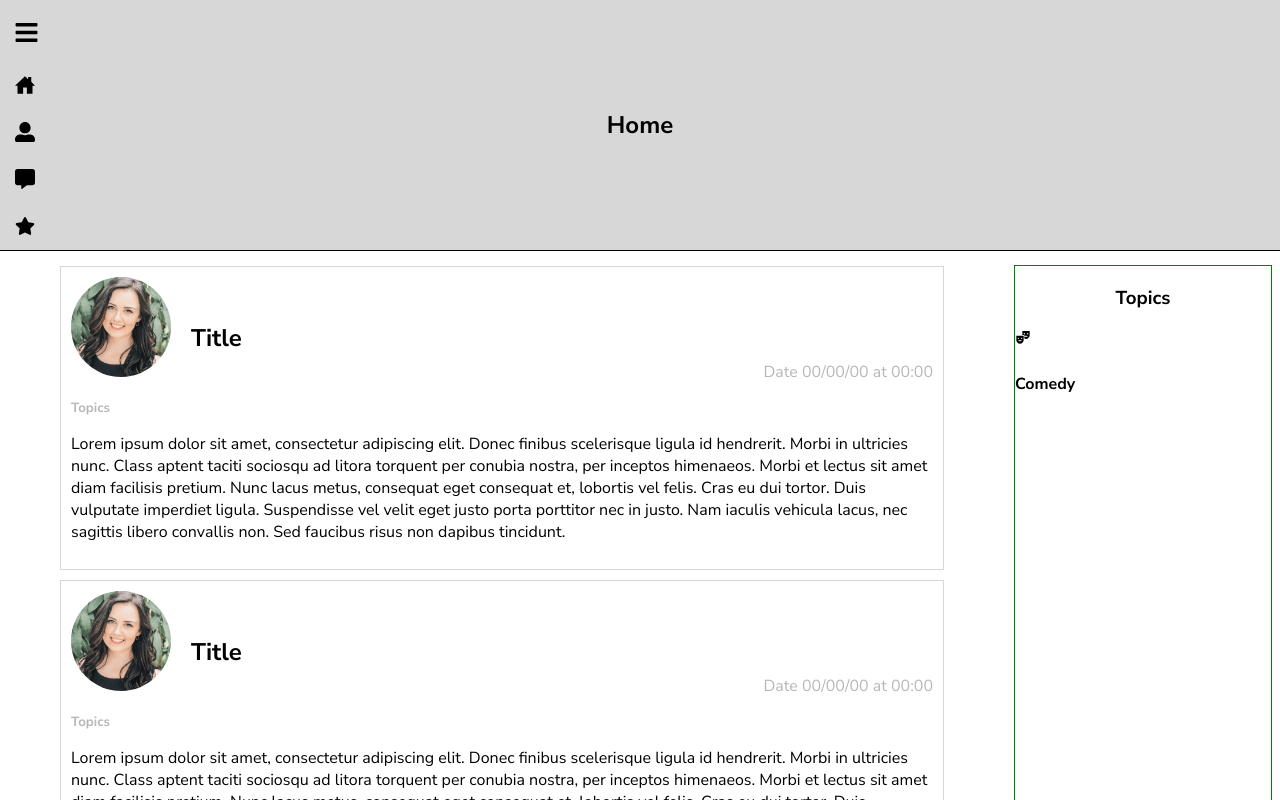
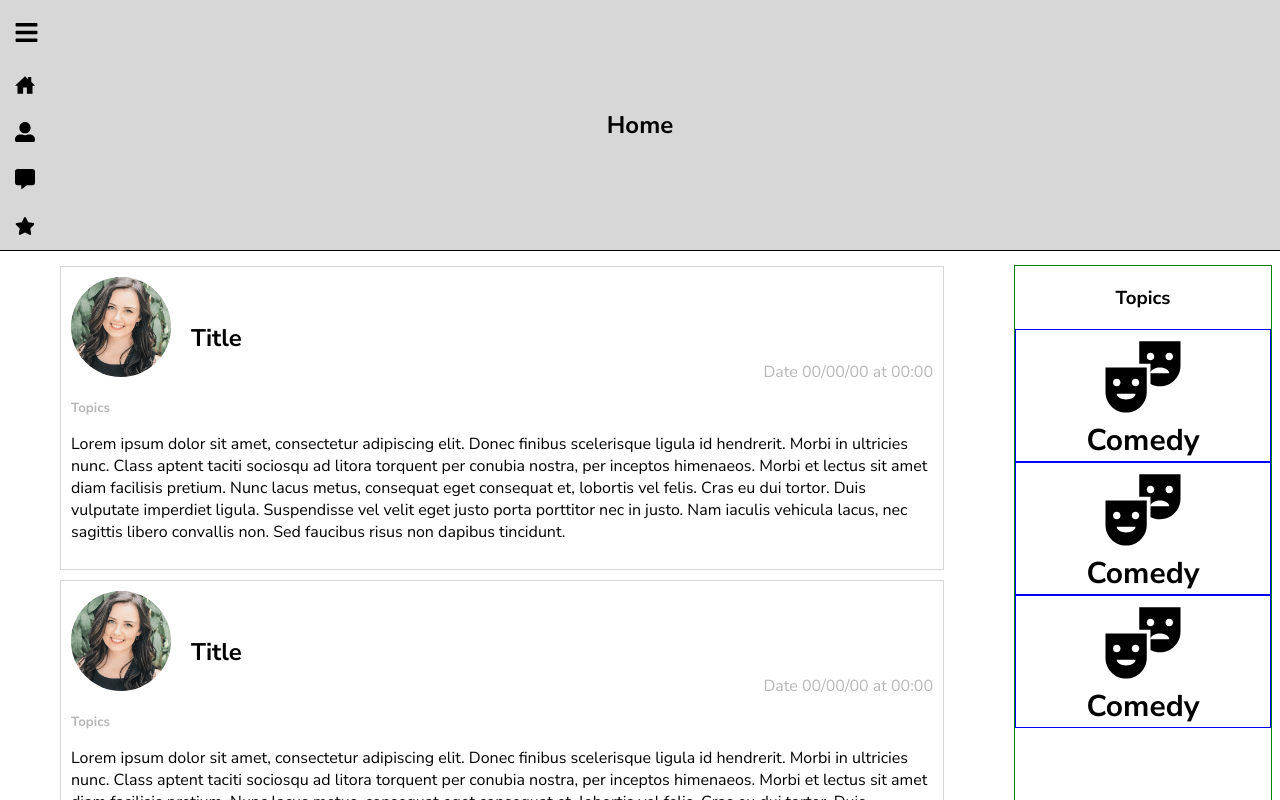
Before and after one commit to HugoDMiranda/Blog, a React (Create React App) app: page / in a window 1280 px wide. Shown: the top 800 px of the page. Built offline with nearby package versions, Linux system fonts and the light colour scheme.

Commit message:
component Topics style added

```diff
--- a/src/components/BlogsTopics.js
+++ b/src/components/BlogsTopics.js
@@ -3,10 +3,14 @@ import "../sass/components-styles/BlogsTopics.css";
 import Topics from "./Topics";
 
 function BlogsTopics() {
+  const Test = [1, 2, 3];
+
   return (
     <div className="topics">
-      <h3>Topics</h3>
-      <Topics topic={"Comedy"} />
+      <h3 className="topics-title">Topics</h3>
+      {Test.map((test) => {
+        return <Topics topic={"Comedy"} />;
+      })}
     </div>
   );
 }
--- a/src/components/LatestUploads.js
+++ b/src/components/LatestUploads.js
@@ -7,7 +7,7 @@ function LatestUploads() {
 
   return (
     <>
-      <h3>Latest uploads</h3>
+      <h3 className="latest-title">Latest uploads</h3>
       <section className="latest">
         {Test.map((test) => {
           return (
--- a/src/components/Topics.js
+++ b/src/components/Topics.js
@@ -1,11 +1,12 @@
 import React from "react";
+import "../sass/components-styles/Topics.css";
 import { MdTheaterComedy } from "react-icons/md";
 
 function Topics({ topic }) {
   return (
-    <div>
-      <MdTheaterComedy />
-      <h4>{topic}</h4>
+    <div className="topic">
+      <MdTheaterComedy className="topic-logo" size={"90px"} />
+      <h3 className="topic-text">{topic}</h3>
     </div>
   );
 }
--- a/src/sass/components-styles/BlogsTopics.css
+++ b/src/sass/components-styles/BlogsTopics.css
@@ -3,4 +3,7 @@
   flex: 1;
   width: 100%;
   border: 1px solid green;
+}
+.topics .topics-title {
+  text-align: center;
 }/*# sourceMappingURL=BlogsTopics.css.map */
--- a/src/sass/components-styles/BlogsTopics.scss
+++ b/src/sass/components-styles/BlogsTopics.scss
@@ -3,4 +3,7 @@
   flex: 1;
   width: 100%;
   border: 1px solid green;
+  .topics-title {
+    text-align: center;
+  }
 }
--- a/src/sass/components-styles/LatestUploads.css
+++ b/src/sass/components-styles/LatestUploads.css
@@ -1,4 +1,4 @@
-h3 {
+.latest-title {
   text-align: center;
 }
 
--- a/src/sass/components-styles/LatestUploads.scss
+++ b/src/sass/components-styles/LatestUploads.scss
@@ -1,4 +1,4 @@
-h3 {
+.latest-title {
   text-align: center;
 }
 .latest {
--- /dev/null
+++ b/src/sass/components-styles/Topics.css
@@ -0,0 +1,11 @@
+.topic {
+  display: flex;
+  align-items: center;
+  justify-content: center;
+  flex-direction: column;
+  border: 1px solid blue;
+}
+.topic-text {
+  font-size: 30px;
+  margin: 0;
+}/*# sourceMappingURL=Topics.css.map */
--- /dev/null
+++ b/src/sass/components-styles/Topics.scss
@@ -0,0 +1,12 @@
+.topic {
+  display: flex;
+  align-items: center;
+  justify-content: center;
+  flex-direction: column;
+  border: 1px solid blue;
+
+  &-text {
+    font-size: 30px;
+    margin: 0;
+  }
+}
```
Also changed, not shown: 2 other files (tests, documents, lock files or other folders).
